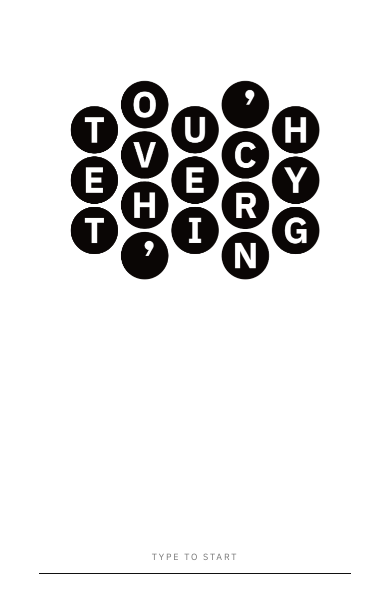
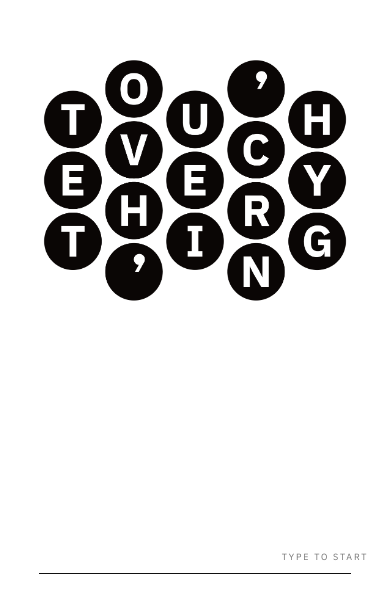
Before and after one commit to pop983863-star/TOUCH-EVERYTHING, a React (Vite) app: page / in a window 390 px wide. Shown: the part 183-796 px from the top of the page. Built offline with nearby package versions, Linux system fonts and the light colour scheme.

Commit message:
Update App.css

```diff
--- a/src/App.css
+++ b/src/App.css
@@ -36,14 +36,14 @@ body {
   align-items: center;
   justify-content: center;
   width: 100%;
+  position: relative;
 }
 
-/* [수정] 그리드 래퍼: 정중앙 기준점 설정 */
+/* [핵심] 그리드 래퍼: 중앙 정렬 보장 및 쏠림 방지 */
 .main-grid-wrapper {
   position: relative;
   width: var(--grid-w);
   height: var(--grid-h);
-  /* 기준점을 정중앙으로 설정하여 모바일 축소 시 쏠림 방지 */
   transform-origin: center center;
 }
 
@@ -52,7 +52,7 @@ body {
   top: 0; left: 0;
   width: 100%; height: 100%;
   opacity: 0;
-  transition: opacity 1.5s ease-in-out;
+  transition: opacity 1.5s cubic-bezier(0.4, 0, 0.2, 1);
   pointer-events: none;
 }
 
@@ -62,12 +62,11 @@ body {
   z-index: 10;
 }
 
-/* [수정] 초기 로고 이미지: 찌그러짐 방지 */
+/* [핵심] 초기 이미지: 그리드 좌표와 1:1 일치시키기 위해 fill 사용 */
 .layer-static img {
   width: 100%;
   height: 100%;
-  /* fill 대신 contain을 사용하여 원본 비율 유지 */
-  object-fit: contain;
+  object-fit: fill; /* 496x396 영역에 꽉 맞춤 */
   display: block;
 }
 
@@ -78,7 +77,6 @@ body {
   border-radius: 50%;
   background-repeat: no-repeat;
   background-size: var(--grid-w) var(--grid-h);
-  background-color: #f9f9f9;
   transition: background-image 1.5s ease-in-out;
 }
 
@@ -97,12 +95,11 @@ body {
   width: 100%;
   height: 100%;
   border-radius: 50%;
-  /* 로고 마커도 비율 유지하며 꽉 채움 */
   object-fit: cover;
   transform: scale(1.02);
 }
 
-/* 푸터 영역 */
+/* 푸터 레이아웃 */
 .footer-layout {
   height: 120px;
   display: flex;
@@ -122,11 +119,8 @@ body {
   border-bottom: 0.5px solid #111;
   padding: 5px 0;
   width: 320px;
-  display: flex;
-  justify-content: center;
 }
 
-/* 입력창 줌 방지 및 중앙 정렬 */
 input {
   font-family: 'IBM Plex Sans', sans-serif;
   font-weight: 400;
@@ -137,15 +131,14 @@ input {
   text-align: center;
   letter-spacing: 0.2em;
   color: #111;
-  font-size: 16px; /* iOS 줌 방지용 최소 크기 */
-  transform: scale(0.5625); /* 시각적으론 9px로 축소 */
-  width: 568px; /* 축소된 스케일에 맞춰 가로폭 보정 */
-  margin: 0 auto;
+  font-size: 16px;
+  transform: scale(0.5625);
+  width: 568px; /* 320 / 0.5625 */
+  display: block;
 }
 
 .footer-hint {
   font-family: 'IBM Plex Sans', sans-serif;
-  font-weight: 400;
   font-size: 9px;
   color: #d1d1d1;
   letter-spacing: 0.2em;
@@ -159,25 +152,26 @@ input {
   to { opacity: 1; transform: translateY(0); }
 }
 
-/* --- [수정] 모바일 반응형 세밀 조정 --- */
+/* --- [수정] 모바일 중앙 정렬 강제 로직 --- */
 
 @media (max-width: 600px) {
-  /* 화면이 600px 이하일 때 화면 폭의 약 80%가 되도록 유연하게 축소 */
+  /* flex 정렬이 어긋날 수 있으므로 absolute 중앙 정렬로 교체 */
   .main-grid-wrapper {
-    transform: scale(0.75);
+    position: absolute;
+    left: 50%;
+    top: 50%;
+    /* translate(-50%, -50%)를 유지하며 scale을 적용하여 완벽하게 화면 중앙 고정 */
+    transform: translate(-50%, -50%) scale(0.72);
   }
 
-  .footer-form {
-    width: 80vw;
-  }
-
+  .footer-form { width: 80vw; }
+  .top-nav { gap: 30px; top: 40px; }
   .sub-title { font-size: 32px; }
-  .top-nav { gap: 30px; top: 40px; }
 }
 
 @media (max-width: 400px) {
   .main-grid-wrapper {
-    transform: scale(0.65); /* 더 작은 폰에선 65%로 축소 */
+    transform: translate(-50%, -50%) scale(0.62); /* 더 작은 기기에선 62% */
   }
 }
 
@@ -190,10 +184,9 @@ input {
 .top-nav { position: absolute; top: 60px; display: flex; gap: 50px; }
 .top-nav button { font-family: 'IBM Plex Sans', sans-serif; font-weight: 700; background: none; border: none; font-size: 11px; letter-spacing: 0.25em; cursor: pointer; color: #d1d1d1; transition: color 0.4s ease; }
 .top-nav button.active, .top-nav button:hover { color: #000; }
-.sub-title { font-weight: 700; margin-bottom: 20px; }
+.sub-title { margin-bottom: 20px; }
 .sub-desc { font-size: 14px; color: #666; max-width: 320px; text-align: center; line-height: 1.6; }
 .home-back-btn { position: absolute; right: 30px; bottom: 30px; width: 50px; height: 50px; cursor: pointer; }
 .home-back-btn img { width: 100%; height: 100%; border-radius: 50%; object-fit: cover; }
-.clickable { cursor: pointer !important; }
 
 @keyframes fadeIn { from { opacity: 0; } to { opacity: 1; } }
```
